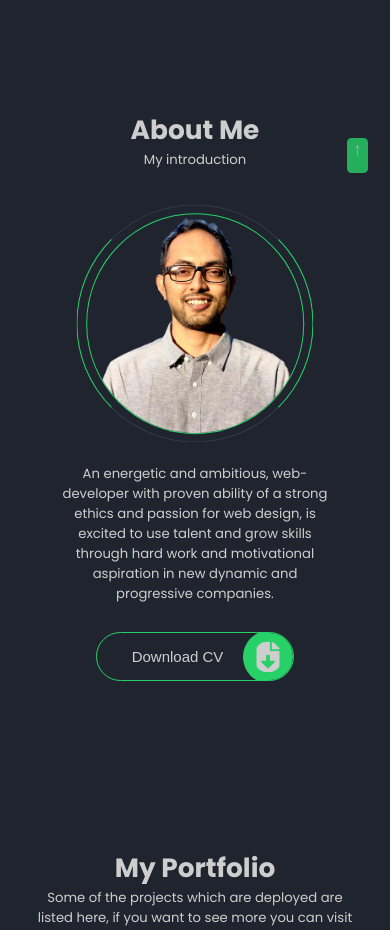
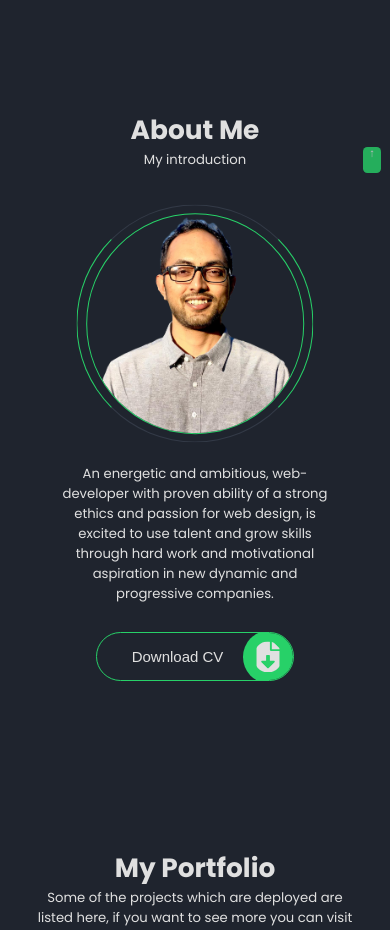
Before and after one commit to SumanRayamajhi/Personal-Portfolio, a React (Create React App) app in the folder portfolio/: page / in a window 390 px wide. Shown: the part 840-1770 px from the top of the page. Built offline with nearby package versions, Linux system fonts and the light colour scheme.

Commit message:
adjust back to top button

```diff
--- a/portfolio/src/App.css
+++ b/portfolio/src/App.css
@@ -16,7 +16,7 @@
   --secondary-bg-color: rgb(51, 58, 71);
   --main-color: rgb(39, 209, 104);
   --title-color: rgb(52, 52, 52);
-  --text-color: rgb(207, 206, 206);
+  --text-color: rgb(224, 224, 224);
   --body-color: rgb(255, 255, 255);
   --container-color: rgb(237, 237, 237);
   --border-color: rgb(222, 222, 222);
@@ -41,7 +41,7 @@
   --secondary-bg-color: rgb(201, 203, 206);
   --title-color: rgb(34, 32, 32);
   --text-color: rgb(62, 62, 62);
-  --text-white: rgb(48, 47, 47);
+  --text-white: rgb(30, 30, 30);
   --text-shadow: 0 0 20px rgba(119, 118, 118, 0.5);
   --border-bottom: 0.1rem solid rgba(252, 251, 251, 0.2);
   --main-color: rgb(49, 131, 80);
--- a/portfolio/src/components/scrollUp/scrollUp.css
+++ b/portfolio/src/components/scrollUp/scrollUp.css
@@ -33,3 +33,23 @@
 .show-scroll {
   bottom: 3rem;
 }
+
+@media only screen and (max-width: 600px) {
+  .scrollup {
+    right: 1.5rem;
+  }
+
+  .scrollup-icon {
+    font-size: 1.7rem;
+  }
+}
+
+@media only screen and (max-width: 400px) {
+  .scrollup {
+    right: 1rem;
+  }
+
+  .scrollup-icon {
+    font-size: 1.3rem;
+  }
+}
```
